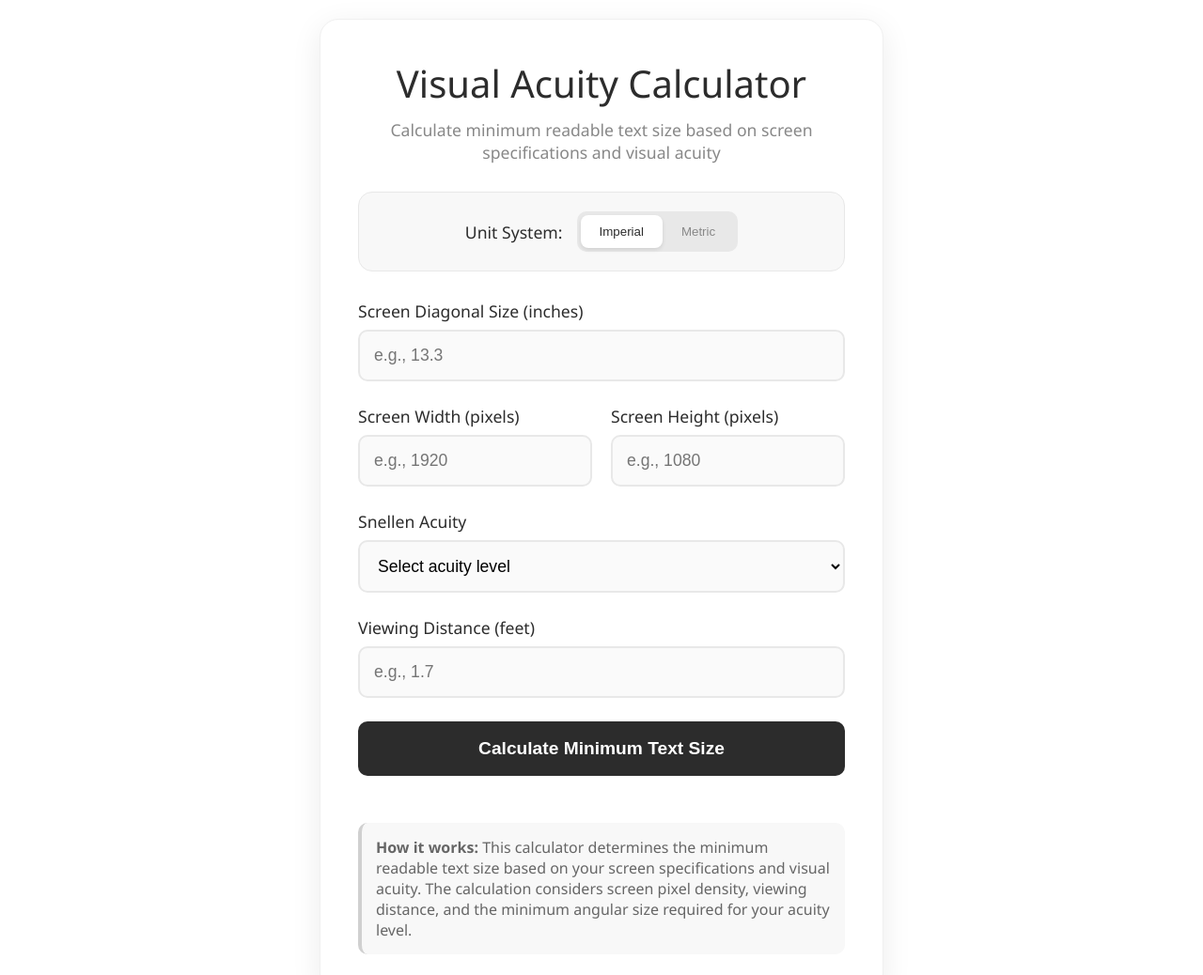
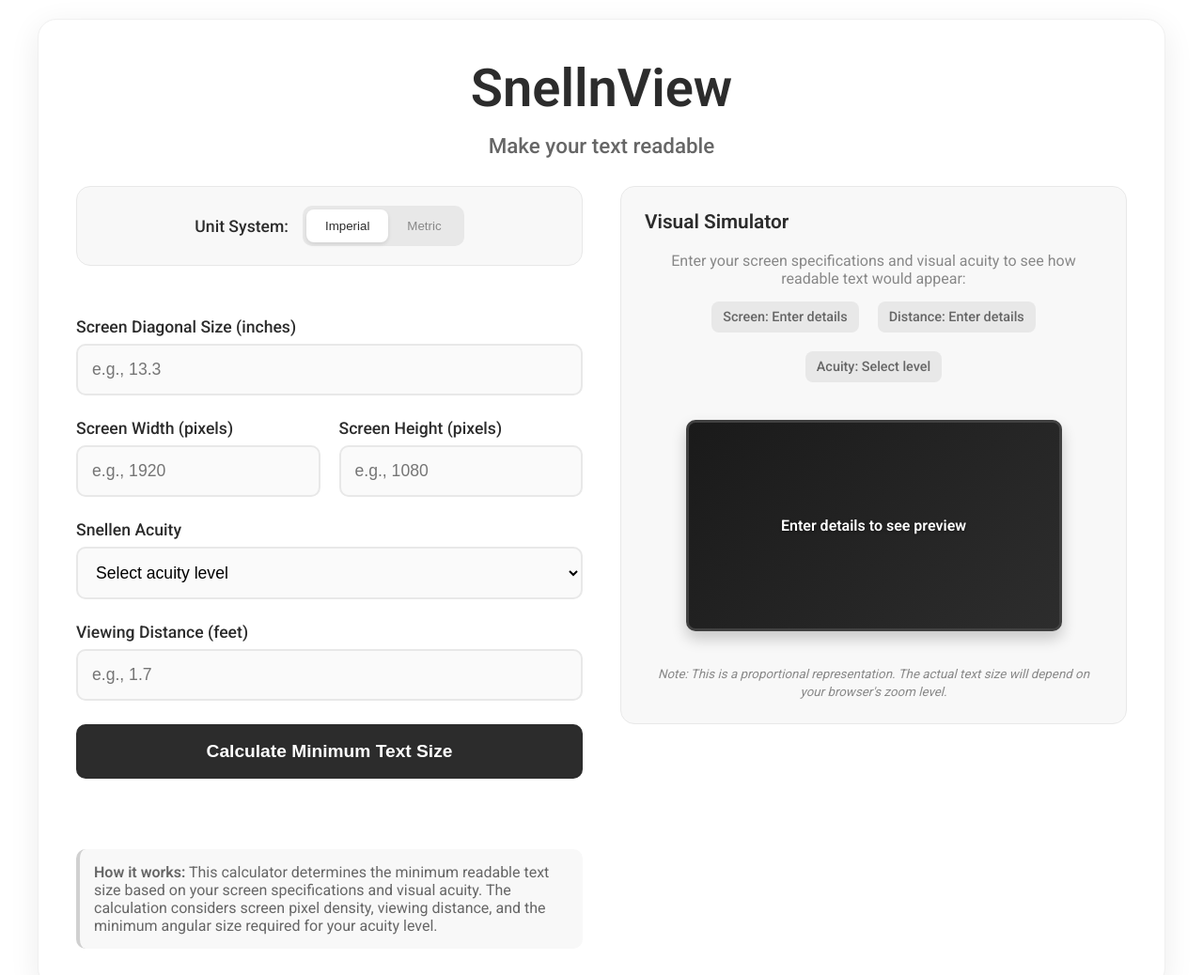
Before and after one commit to chadgpt2042-max/visual-acuity-calculator, a plain HTML site: page index.html in a window 1280 px wide. Shown: the top 1038 px of the page at 94% size. Drawn offline with Linux system fonts and the light colour scheme.

Commit message:
Add files via upload

```diff
--- a/index.html
+++ b/index.html
@@ -3,7 +3,8 @@
 <head>
     <meta charset="UTF-8">
     <meta name="viewport" content="width=device-width, initial-scale=1.0">
-    <title>Visual Acuity Calculator</title>
+    <title>SnellnView - Make your text readable</title>
+    <link href="https://fonts.googleapis.com/css2?family=Roboto:wght@300;400;500;600&display=swap" rel="stylesheet">
     <style>
         * {
             margin: 0;
@@ -12,7 +13,7 @@
         }
 
         body {
-            font-family: 'Segoe UI', Tahoma, Geneva, Verdana, sans-serif;
+            font-family: 'Roboto', sans-serif;
             background: #ffffff;
             min-height: 100vh;
             display: flex;
@@ -27,8 +28,28 @@
             box-shadow: 0 8px 32px rgba(0, 0, 0, 0.08);
             border: 1px solid #f0f0f0;
             padding: 40px;
-            max-width: 600px;
+            max-width: 1200px;
             width: 100%;
+        }
+
+        .main-content {
+            display: grid;
+            grid-template-columns: 1fr 1fr;
+            gap: 40px;
+            align-items: start;
+        }
+
+        .left-column {
+            display: flex;
+            flex-direction: column;
+            gap: 25px;
+        }
+
+        .right-column {
+            display: flex;
+            flex-direction: column;
+            position: sticky;
+            top: 20px;
         }
 
         .header {
@@ -38,14 +59,15 @@
 
         .header h1 {
             color: #2c2c2c;
-            font-size: 2.5rem;
-            margin-bottom: 10px;
-            font-weight: 300;
+            font-size: 3.5rem;
+            margin-bottom: 15px;
+            font-weight: 700;
         }
 
         .header p {
-            color: #888;
-            font-size: 1.1rem;
+            color: #666;
+            font-size: 1.4rem;
+            font-weight: 500;
         }
 
         .form-group {
@@ -206,8 +228,8 @@
             background: #f8f8f8;
             border-radius: 15px;
             padding: 25px;
-            margin-top: 20px;
             border: 1px solid #e8e8e8;
+            width: 100%;
         }
 
         .simulator h3 {
@@ -274,7 +296,7 @@
 
         .sample-text {
             color: #fff;
-            font-family: 'Segoe UI', Tahoma, Geneva, Verdana, sans-serif;
+            font-family: 'Roboto', sans-serif;
             font-weight: 600;
             text-align: center;
             text-shadow: 0 1px 3px rgba(0, 0, 0, 0.5);
@@ -294,6 +316,15 @@
         }
 
         @media (max-width: 768px) {
+            .main-content {
+                grid-template-columns: 1fr;
+                gap: 30px;
+            }
+
+            .right-column {
+                position: static;
+            }
+
             .input-row {
                 grid-template-columns: 1fr;
             }
@@ -303,7 +334,11 @@
             }
 
             .header h1 {
-                font-size: 2rem;
+                font-size: 2.8rem;
+            }
+
+            .header p {
+                font-size: 1.2rem;
             }
         }
     </style>
@@ -311,10 +346,12 @@
 <body>
     <div class="calculator-container">
         <div class="header">
-            <h1>Visual Acuity Calculator</h1>
-            <p>Calculate minimum readable text size based on screen specifications and visual acuity</p>
+            <h1>SnellnView</h1>
+            <p>Make your text readable</p>
         </div>
 
+        <div class="main-content">
+            <div class="left-column">
                 <div class="unit-toggle">
                     <label class="toggle-label">Unit System:</label>
                     <div class="toggle-buttons">
@@ -390,20 +427,26 @@
                     </div>
                 </div>
 
-        <div id="simulator" class="simulator" style="display: none;">
+                <div class="info-box">
+                    <strong>How it works:</strong> This calculator determines the minimum readable text size based on your screen specifications and visual acuity. The calculation considers screen pixel density, viewing distance, and the minimum angular size required for your acuity level.
+                </div>
+            </div>
+
+            <div class="right-column">
+                <div id="simulator" class="simulator">
                     <h3>Visual Simulator</h3>
                     <div class="simulator-container">
                         <div class="simulator-info">
-                    <p>This shows how your screen would look with the calculated minimum readable text size:</p>
+                            <p>Enter your screen specifications and visual acuity to see how readable text would appear:</p>
                             <div class="simulator-stats">
-                        <span id="simulatorScreenSize">Screen: -</span>
-                        <span id="simulatorDistance">Distance: -</span>
-                        <span id="simulatorAcuity">Acuity: -</span>
+                                <span id="simulatorScreenSize">Screen: Enter details</span>
+                                <span id="simulatorDistance">Distance: Enter details</span>
+                                <span id="simulatorAcuity">Acuity: Select level</span>
                             </div>
                         </div>
                         <div class="screen-container">
                             <div id="screenRectangle" class="screen-rectangle">
-                        <div id="sampleText" class="sample-text">Sample Text</div>
+                                <div id="sampleText" class="sample-text">Enter details to see preview</div>
                             </div>
                         </div>
                         <div class="simulator-note">
@@ -411,9 +454,6 @@
                         </div>
                     </div>
                 </div>
-
-        <div class="info-box">
-            <strong>How it works:</strong> This calculator determines the minimum readable text size based on your screen specifications and visual acuity. The calculation considers screen pixel density, viewing distance, and the minimum angular size required for your acuity level.
             </div>
         </div>
 
@@ -601,9 +641,9 @@
             // Update the sample text
             const sampleTextElement = document.getElementById('sampleText');
             sampleTextElement.style.fontSize = `${simulatorFontSize}px`;
+            sampleTextElement.textContent = 'Sample Text';
 
-            // Show the simulator
-            document.getElementById('simulator').style.display = 'block';
+            // Simulator is now always visible
         }
     </script>
 </body>
```
Lines whose indentation alone changed are shown as unchanged.
